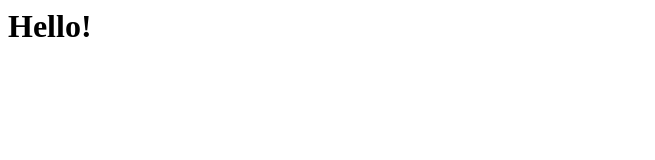
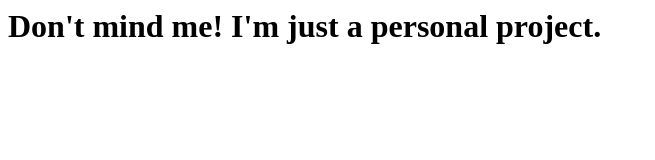
Before and after one commit to aliabitofthis/Danny-Burrito, a browser extension: page index.html in a window 1280 px wide. Shown: the whole page, without its empty margins (0-655 px from the left). Drawn offline with Linux system fonts and the light colour scheme.

Commit message:
Update index.html

```diff
--- a/index.html
+++ b/index.html
@@ -1 +1 @@
-<h1>Hello!</h1>
+<h1>Don't mind me! I'm just a personal project.</h1>
```
